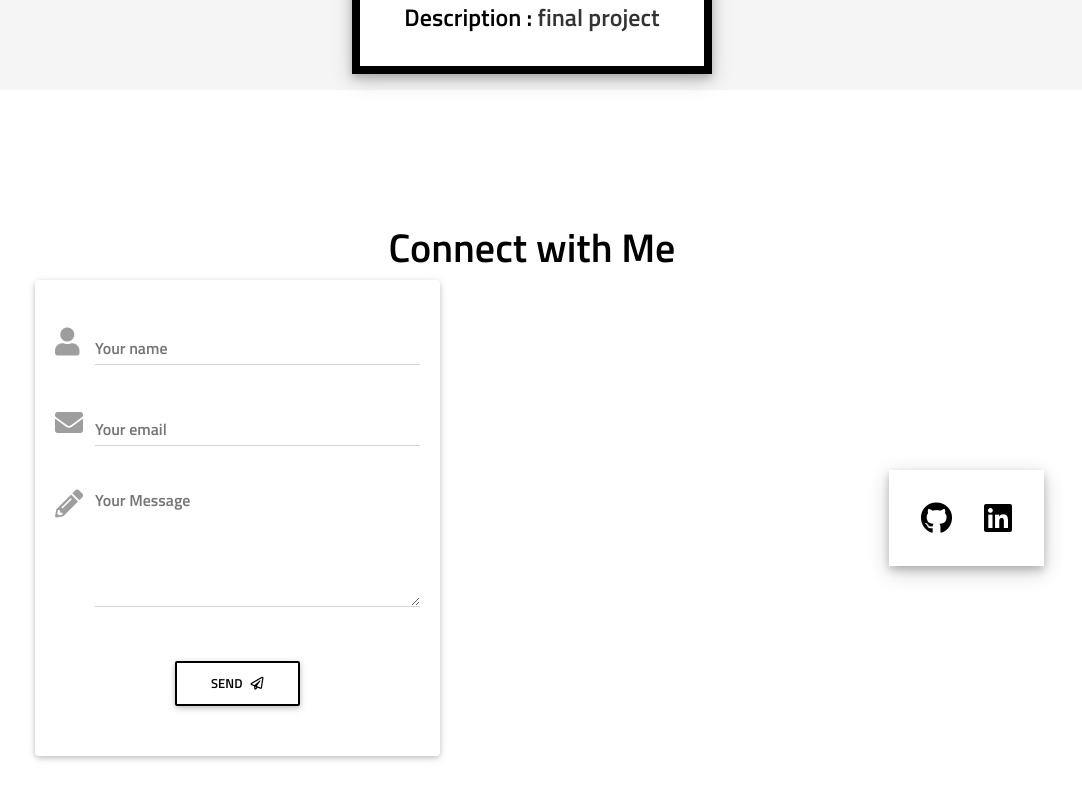
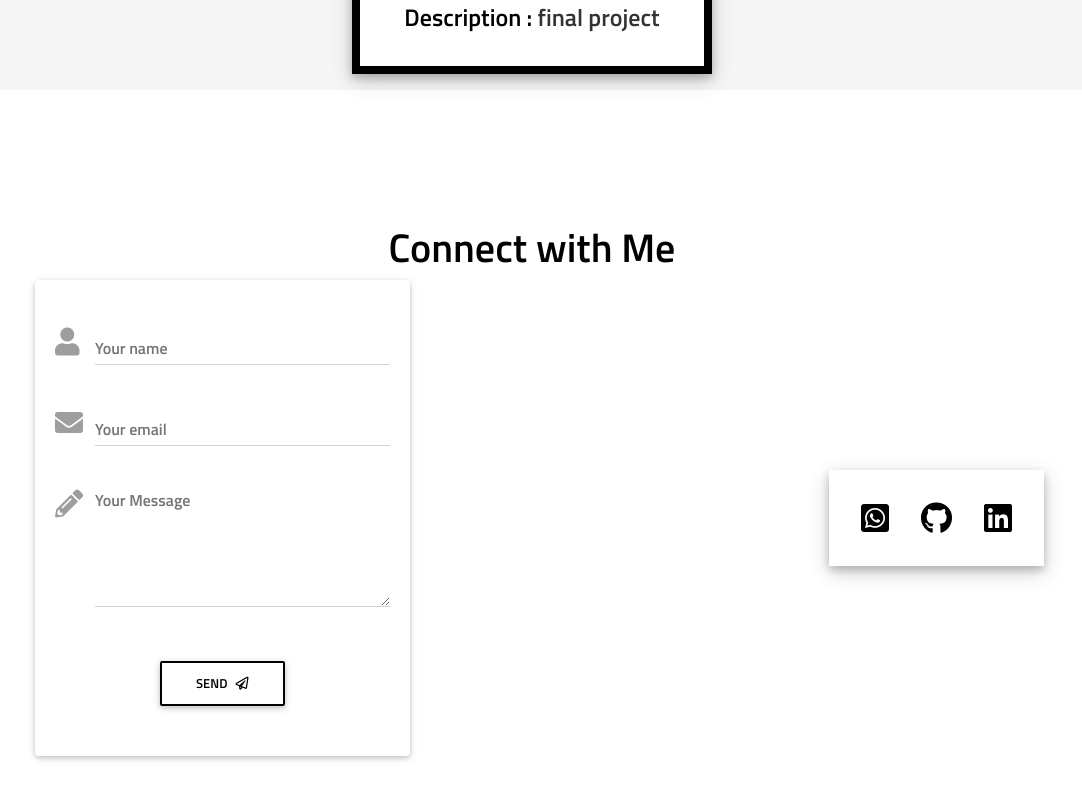
Before and after one commit to siewla/portfolio_old, a React (Create React App) app: page / in a window 1280 px wide. Shown: the part 2830-3630 px from the top of the page, without its empty margins (108-1190 px from the left). Built offline with nearby package versions, Linux system fonts and the light colour scheme.

Commit message:
add whatsapp

```diff
--- a/src/Components/Sections/Contact.jsx
+++ b/src/Components/Sections/Contact.jsx
@@ -2,15 +2,20 @@ import React from 'react'
 import ContactForm from './ContactForm'
 
 const Contact = () => {
+    const urlencodedtext = `Hi`
+    const whatsAppURL = `https://wa.me/${process.env.REACT_APP_WHATSAPP_NUMBER}?text=${urlencodedtext}`
+    console.log(whatsAppURL)
     return (
         <div className="flex-column-center contact">
             <h1>Connect with Me</h1>
             <div className="connect-with-me-container">
                 <ContactForm />
                 <div className="contact-container">
+                    <a href={whatsAppURL} target="popup"><i className="fab fa-whatsapp-square contact-icon"></i></a>
                     <a href="https://github.com/siewla" target="popup"><i className="fab fa-github contact-icon"></i></a>
                     <a href="https://www.linkedin.com/in/siewlapang/" target="popup"><i className="fab fa-linkedin contact-icon"></i></a>
                 </div>
+
             </div>
 
         </div>
```
